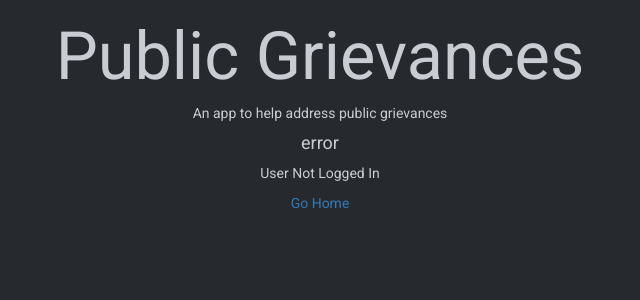
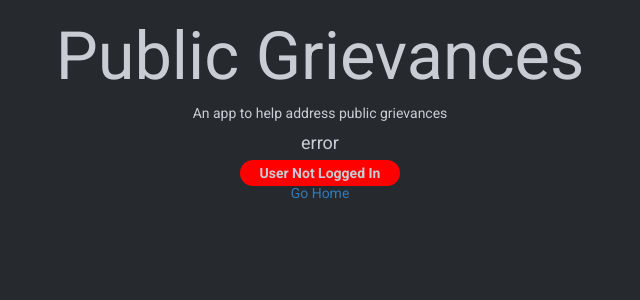
Before and after one commit to ygunarso/public-grievances-app, a Node server app: page /issueUpdate/2 in a window 1280 px wide. Shown: the top 300 px of the page, without its empty margins (320-960 px from the left). Run offline with Node 20, Linux system fonts and the light colour scheme; some libraries are stand-ins or nearby versions.

Commit message:
More minor checks

```diff
--- a/routes/loginRoutes.js
+++ b/routes/loginRoutes.js
@@ -105,7 +105,7 @@
         const newUser = await usersData.addUser(fn, ln, em, ci, hp, st);
         //res.json(newUser);
         if (newUser === 1) {
-            res.render('grievances/error', { title: "Error", message: "User With this email Id already exists" });
+            res.render('grievances/error', { title: "Error", message: "User with this email already exists" });
         }
         else {
             req.session.user = newUser.email
--- a/views/grievances/error.handlebars
+++ b/views/grievances/error.handlebars
@@ -1,5 +1,5 @@
 <section>
     <h4>{{title}}</h4>
-    <p>{{message}}</p>
+    <p class="error">{{message}}</p><br>
     <a href="/">Go Home</a>
 </section>
```
